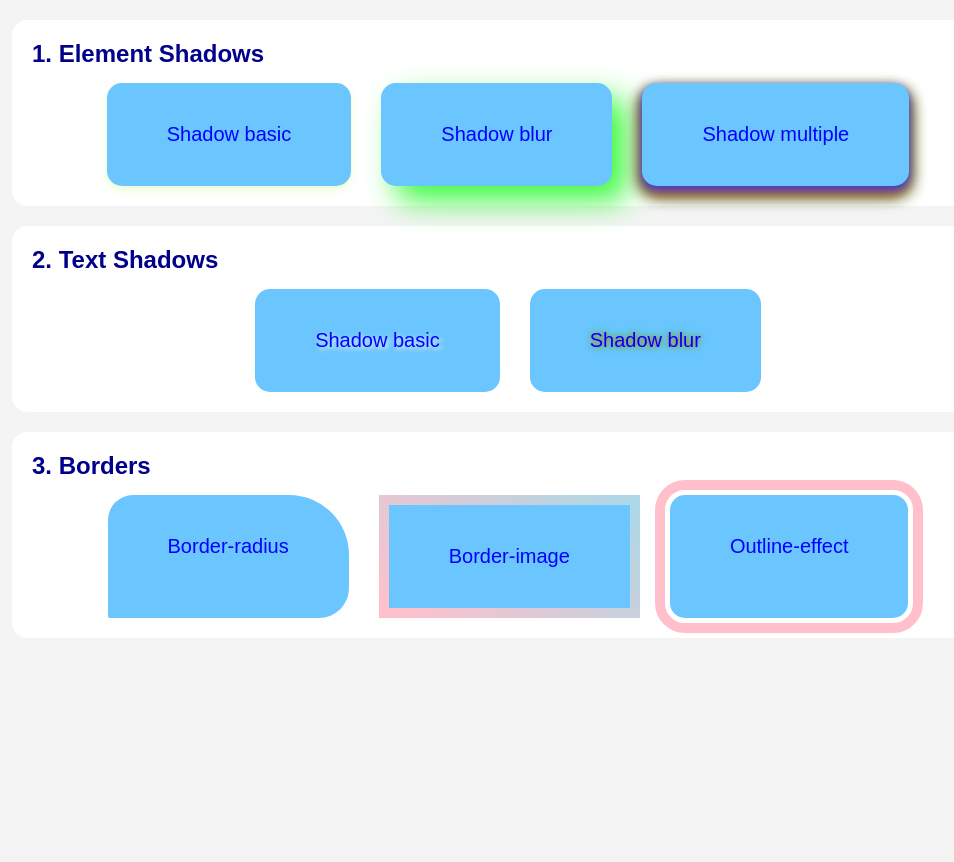
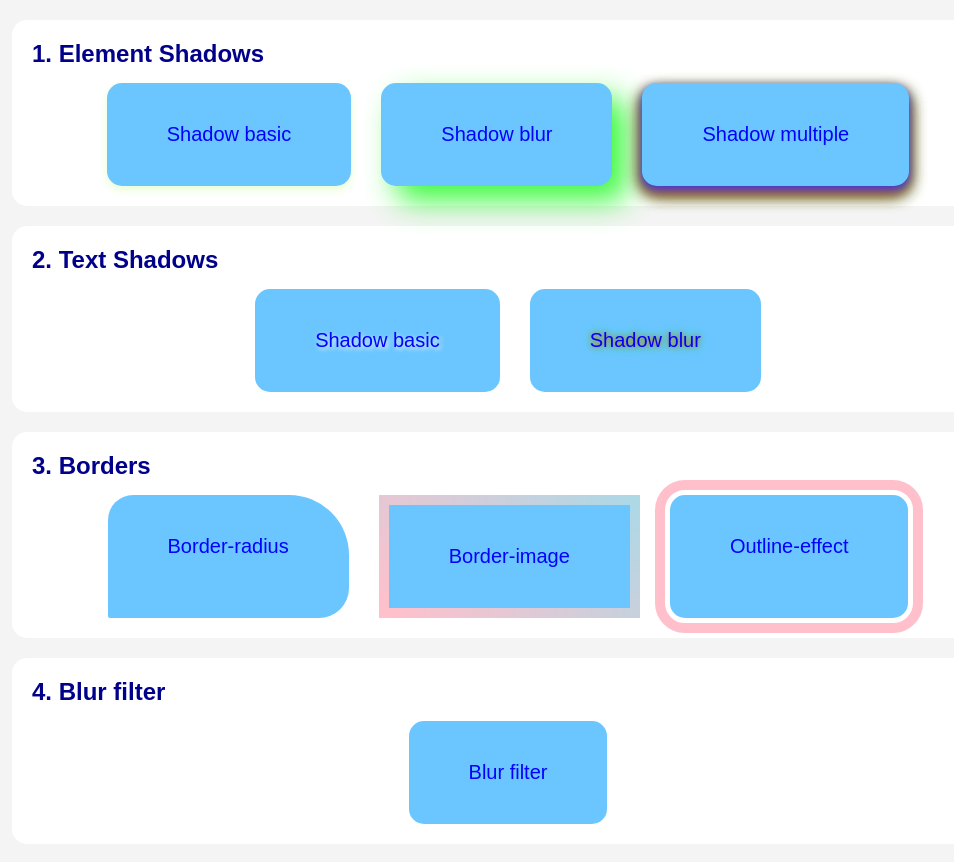
Before and after one commit to vladkoem01-coder/Advanced-CSS-styling, a plain HTML site: page Gradient and shadow/index.html in a window 1280 px wide. Shown: the whole page, without its empty margins (132-1086 px from the left). Before the commit the page ends 800 px from the top, so only its background shows below. Drawn offline with Linux system fonts and the light colour scheme.

Commit message:
gradient and shadows is done

```diff
--- a/Gradient and shadow/index.html
+++ b/Gradient and shadow/index.html
@@ -35,6 +35,13 @@
                 <div class="example-box outline-effect">Outline-effect</div>
             </div>
         </section>
+
+         <section class="main-section">
+            <h2 class="main-section-title">4. Blur filter</h2>
+            <div class="example-row">
+                <div class="example-box blur-filter">Blur filter</div>
+            </div>
+        </section>
 </body>
 
 </html>
--- a/Gradient and shadow/style.css
+++ b/Gradient and shadow/style.css
@@ -81,7 +81,10 @@ body{
     border-image: linear-gradient(45deg, pink, lightblue) 1;
 }
 .outline-effect{
-    outline: 10px solid pink;
+    outline: 10px solid  pink;
     outline-offset: 5px;
     /* outline-offset - расстояние между коробкой и рамкой */
 }
+.blur-filter{
+    filter: blur(px)
+}
```
